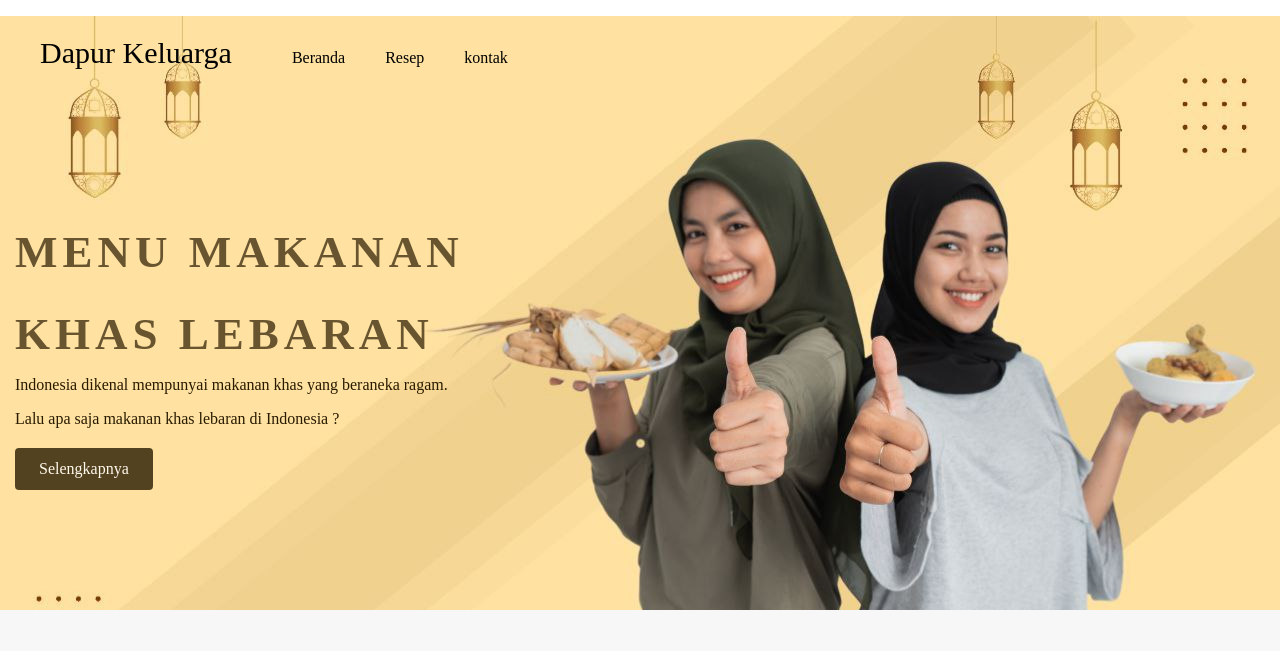
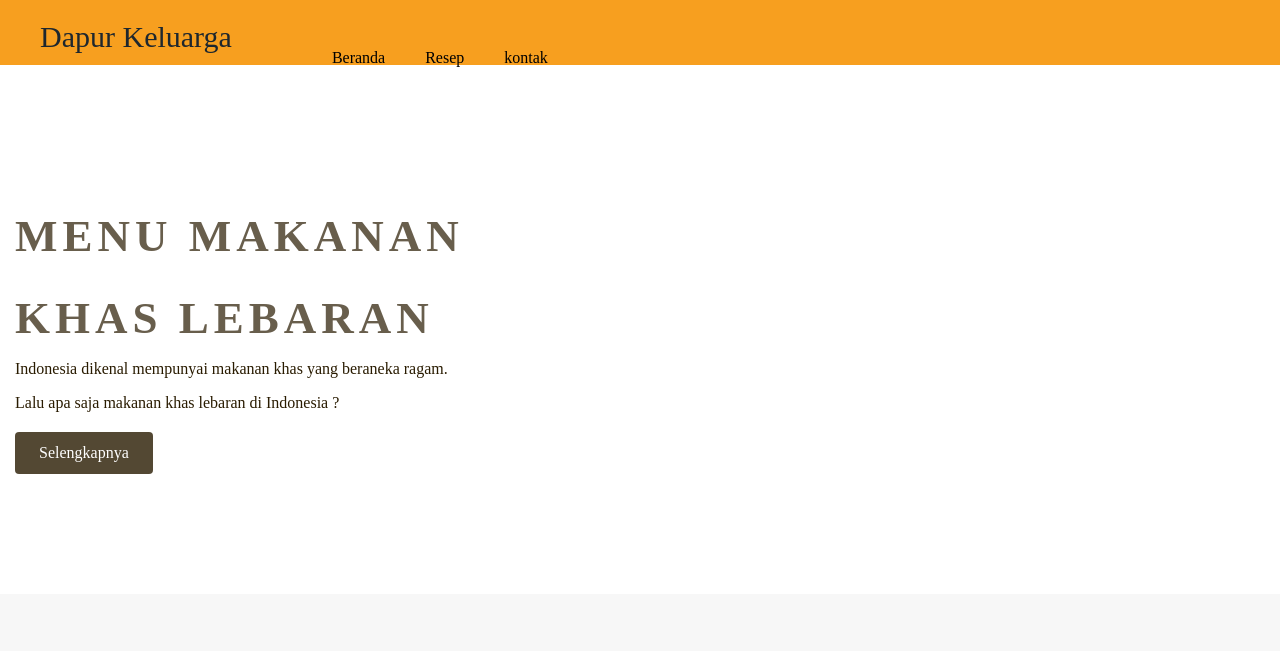
Before and after one commit to Juryu93/Juria.project, a plain HTML site: page index.html in a window 1280 px wide. Shown: the top 651 px of the page. Drawn offline with Linux system fonts and the light colour scheme; files whose address does not match are found by name.

Commit message:
Update stylesheet.css

```diff
--- a/stylesheet.css
+++ b/stylesheet.css
@@ -16,7 +16,6 @@ a {
 .top-wrapper {
     padding: 180px 0 100px 0;
     color: #291b00;
-    background-image: url("C:\Users\Jurinati Sri R\Downloads\Telegram Desktop\logo_tema lebaran.jpg");
     background-size: cover;
     text-align: left;
 }
@@ -53,10 +52,10 @@ li {
     float:left;
     padding: 33px 20px;
 }
-header {
+.header {
     height: 65px;
     width: 100%;
-    background-color:rgba(105, 95, 68, 0.5);
+    background-color: #F79F1F;
     position: fixed;
     top: 0;
     z-index: 10;
@@ -66,10 +65,12 @@ header {
      font-size: 30px;
      float:left;
      padding: 20px 40px;
+     color: #1e272e;
    }
+  .header-list{
+    float:left;
 
-
-
+  }
 .food-wrapper {
     height: 500px;
     padding-bottom: 80px;
```
